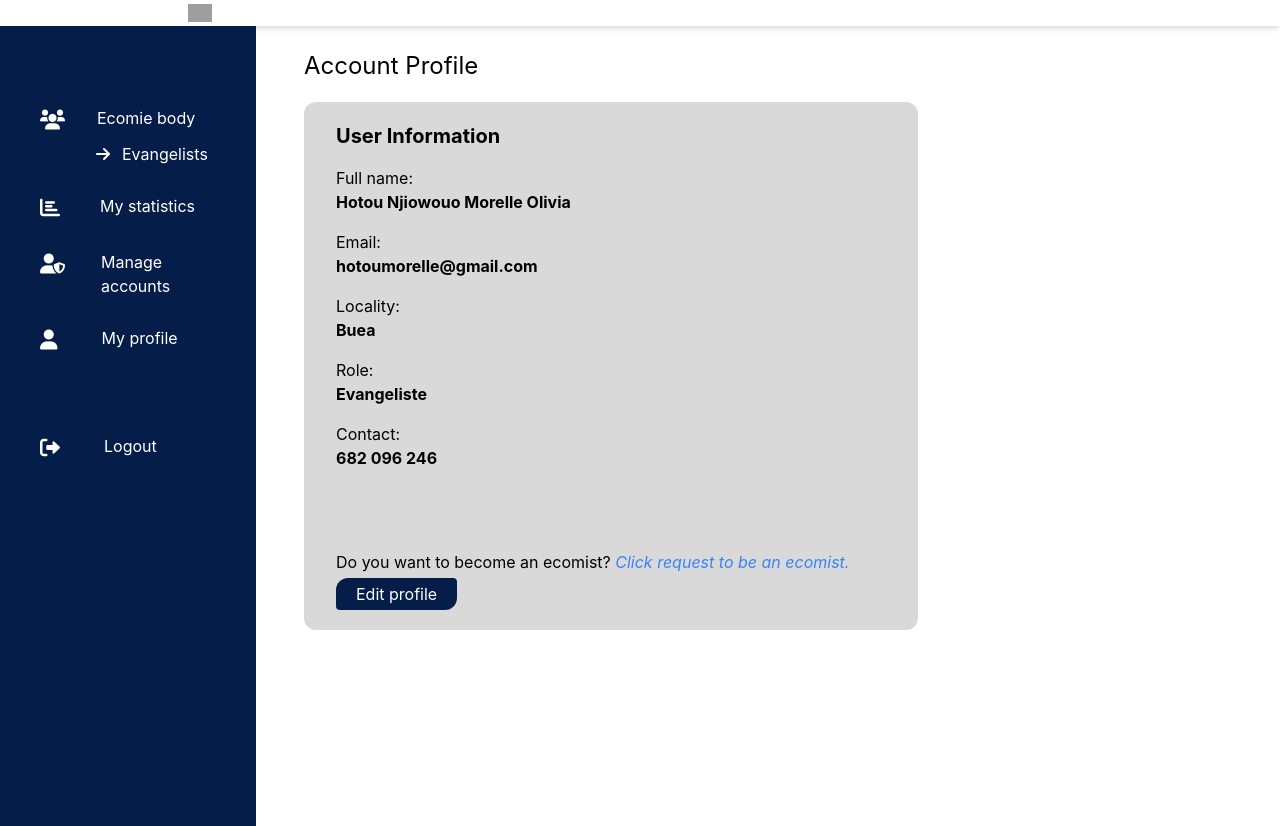
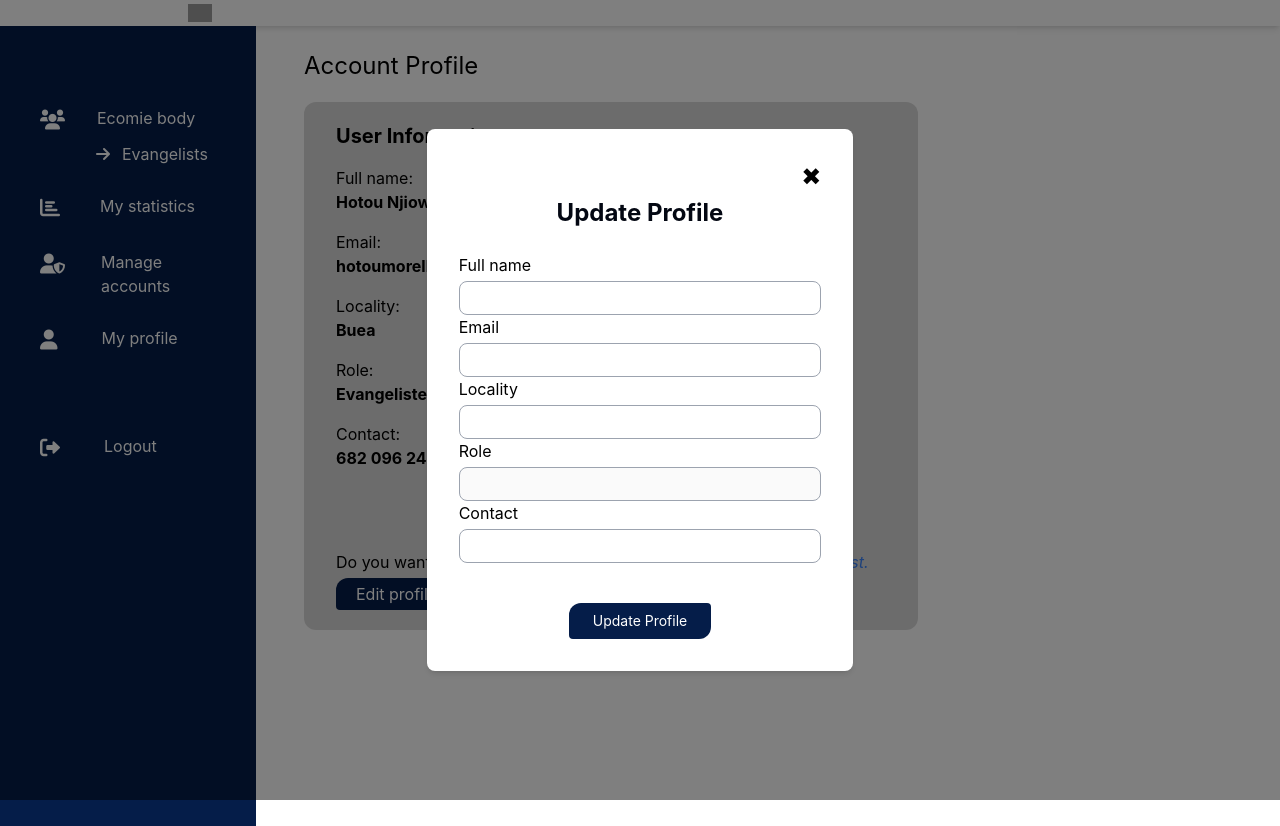
Before and after one commit to develope-with-me/ecomie-web, a React (Create React App) app: page /ui/user-profile in a window 1280 px wide. Both pictures are taken after a click on the button "Edit profile". Built offline with nearby package versions, Linux system fonts and the light colour scheme; no server answers; grey boxes are pictures that could not be loaded.

Commit message:
ec-t-8 | refactor: Added global translations, translated user profile page, build the edit profile form and modal.

```diff
--- a/src/App.tsx
+++ b/src/App.tsx
@@ -27,9 +27,9 @@ function App() {
                     <Route path="/ui/user-profile" element={<UserProfilePage/>}/>
                     <Route path="/ui/user-accounts"
                            element={
-                               <AuthorizeRoute isAuthenticated={isAuthenticated}>
+                               // <AuthorizeRoute isAuthenticated={isAuthenticated}>
                                    <UserAccount/>
-                               </AuthorizeRoute>
+                               // </AuthorizeRoute>
                            }
                     />
                     {/*<Route path="/ui/EcomistPage" element={<EcomistPage/>}/>*/}
--- a/src/component/component UI/inputComponent.tsx
+++ b/src/component/component UI/inputComponent.tsx
@@ -9,8 +9,9 @@ interface InputProps {
     placeholder?: string;
     validation?: {};
     error?: any;
+    disableField?: any
 }
-const InputComponent: React.FC<InputProps> = ({ type, name, label, register, validation, error, placeholder, ...props }) => {
+const InputComponent: React.FC<InputProps> = ({ type, name, label, register, validation, error, placeholder, disableField, ...props }) => {
     return (
         <div className="flex flex-col gap-1">
             <label>{label}</label>
@@ -19,6 +20,7 @@ const InputComponent: React.FC<InputProps> = ({ type, name, label, register, val
                 {...register ? register(name, validation) : ''}
                 id={name}
                 placeholder={placeholder}
+                disabled={disableField}
                 {...props}
                 className="w-full px-4 py-1 border border-gray-400 rounded-lg  block w-full p-2.5 dark:border-gray-600 dark:placeholder-gray-400 dark:text-white"
             />
--- a/src/index.tsx
+++ b/src/index.tsx
@@ -5,6 +5,7 @@ import App from './App';
 import reportWebVitals from './reportWebVitals';
 import {document} from "postcss";
 import './translate/i18n'
+import {TranslationProvider} from "./translate/translation-provider";
 
 const rootElement = window.document.getElementById('root');
 
@@ -12,7 +13,9 @@ if (rootElement) {
     const root = ReactDOM.createRoot(rootElement); // Create the root
     root.render(
         <React.StrictMode>
-            <App />
+            <TranslationProvider>
+                <App/>
+            </TranslationProvider>
         </React.StrictMode>
     );
 } else {
--- /dev/null
+++ b/src/pages/user-profile-page/user-profile-form.tsx
@@ -0,0 +1,49 @@
+import React from "react";
+import {useGlobalTranslation} from "../../translate/translation-provider";
+import InputComponent from "../../component/component UI/inputComponent";
+
+const UserProfileForm: React.FC = () => {
+    const {t} = useGlobalTranslation();
+
+    return (
+        <div>
+            <form action="">
+                <h2 className="text-2xl font-bold mb-6 text-center  text-gray-950">{t("updateProfile")}</h2>
+                <div>
+                    <InputComponent
+                        label={t("fullName")}
+                        type="text"
+                        name="fullName"
+                    />
+                    <InputComponent
+                        label={t("email")}
+                        type="email"
+                        name="email"
+                    />
+                    <InputComponent
+                        label={t("locality")}
+                        type="text"
+                        name="locality"
+                    />
+                    <InputComponent
+                        label={t("role")}
+                        type="text"
+                        name="role"
+                        disableField
+                    />
+                    <InputComponent
+                        label={t("contact")}
+                        type="text"
+                        name="contact"
+                    />
+                </div>
+                <div className='mt-10 flex items-center justify-center'>
+                    <button
+                        className="text-sm p-2 px-6 rounded rounded-tl-xl rounded-br-xl bg-customBlue text-white">{t("updateProfile")}</button>
+                </div>
+            </form>
+        </div>
+    )
+}
+
+export default UserProfileForm;
--- a/src/pages/user-profile-page/user-profile-page.tsx
+++ b/src/pages/user-profile-page/user-profile-page.tsx
@@ -4,9 +4,24 @@ import Layout from "../wrapper-layout/layout";
 import axios from "axios";
 import {ProfileDto} from "../../model/profileDto";
 import localStorageKeys from "../../constants/localStorageKeys";
+import Modal from "../../component/modal/Modal";
+import UserProfileForm from "./user-profile-form";
+import {useGlobalTranslation} from "../../translate/translation-provider";
 
 const UserProfilePage: React.FC = () => {
     const [profile, setProfile] = useState([]);
+    const [openForm, setOpenForm] = useState(false);
+    const [editIndex, setEditIndex] = useState<number | null>(null);
+
+    const {t} = useGlobalTranslation();
+
+    const handleAddStatisticsForm = () => {
+        setOpenForm(!openForm);
+    };
+    const closeForm = () => {
+        setOpenForm(false);
+        setEditIndex(null);
+    }
 
     const baseUrl = process.env.REACT_APP_BASE_URL
 
@@ -14,7 +29,7 @@ const UserProfilePage: React.FC = () => {
         axios.get<ProfileDto>(`${baseUrl}/secure/user/me`, {
             headers: {
                 'Content-Type': 'application/json; charset=UTF-8',
-        'Accept': 'application/json, text/plain, */*',
+                'Accept': 'application/json',
                 Authorization: `Bearer ${localStorage.getItem(localStorageKeys.AuthToken)}`,
             }
         })
@@ -22,56 +37,59 @@ const UserProfilePage: React.FC = () => {
     })
 
     return (
-    // <div className="h-screen flex">
-
         <Layout>
-      {/*< DashboardComponent />*/}
             <div className="md:w-3/4 w-auto ">
-        <h5 className="text-2xl px-12 pt-6">Account Profile</h5>
+                <h5 className="text-2xl px-12 pt-6">{t("accountProfile")}</h5>
                 <div className="w-4/5 mt-5 md:ml-12 ml-8 rounded-xl profile md:pl-8 pl-6 pt-5">
-          <h6 className="font-bold text-xl">User Information</h6>
+                    <h6 className="font-bold text-xl">{t("userInformation")}</h6>
                     <div className="mt-4">
-            <p>Full name:</p>
+                        <p>{t("fullName")}:</p>
                         <p className="font-bold">Hotou Njiowouo Morelle Olivia</p>
                     </div>
                     <div className="mt-4">
-            <p>Email:</p>
+                        <p>{t("email")}:</p>
                         <p className={"font-bold"}>hotoumorelle@gmail.com</p>
                     </div>
                     <div className="mt-4">
-            <p>Locality:</p>
+                        <p>{t("locality")}:</p>
                         <p className="font-bold">Buea</p>
                     </div>
                     <div className="mt-4">
-            <p>Role:</p>
+                        <p>{t("role")}:</p>
                         <p className="font-bold">Evangeliste</p>
                     </div>
                     <div className="mt-4">
-            <p>Contact:</p>
+                        <p>{t("contact")}:</p>
                         <p className="font-bold">682 096 246</p>
                     </div>
                     <div className="mt-20 pb-5">
                         <div className="mb-1">
                             <p>
-                Do you want to become an ecomist?
+                                {t("ecomistRequest")}?
                                 <span>
                   <i>
                     <a className="text-blue-500">
                       {" "}
-                      Click request to be an ecomist.
+                        {t("clickToBeAnEcomist")}.
                     </a>
                   </i>
                 </span>
                             </p>
                         </div>
-            <button className="p-1 px-5 rounded rounded-tl-xl rounded-br-xl edit-button">
-              Edit profile
+                        <button className="p-1 px-5 rounded rounded-tl-xl rounded-br-xl edit-button"
+                                onClick={handleAddStatisticsForm}
+                        >
+                            {t("editProfile")}
                         </button>
+                        <div className={`overlay-menu ${openForm ? 'block' : 'hidden'}`}>
+                            <Modal onClose={closeForm}>
+                                <UserProfileForm/>
+                            </Modal>
+                        </div>
                     </div>
                 </div>
             </div>
         </Layout>
-    // </div>
     );
 };
 
--- a/src/translate/en.json
+++ b/src/translate/en.json
@@ -7,6 +7,16 @@
     "forgotPassword": "Forgot password?",
     "loginButton": "LOGIN",
     "signUpPrompt": "Don't have an account?",
-    "signUpLink": "SIGN UP"
-
+    "signUpLink": "SIGN UP",
+    "updateProfile": "Update Profile",
+    "fullName": "Full name",
+    "email": "Email",
+    "locality": "Locality",
+    "role": "Role",
+    "contact": "Contact",
+    "editProfile": "Edit profile",
+    "ecomistRequest": "Do you want to become an ecomist",
+    "clickToBeAnEcomist": "Click to request to be an ecomist",
+    "userInformation": "User Information",
+    "accountProfile": "Account Profile"
 }
--- a/src/translate/fr.json
+++ b/src/translate/fr.json
@@ -7,5 +7,7 @@
   "forgotPassword": "Mot de passe oublié ?",
   "loginButton": "CONNEXION",
   "signUpPrompt": "Vous n'avez pas de compte ?",
-  "signUpLink": "INSCRIPTION"
-  }
+  "signUpLink": "INSCRIPTION",
+  "updateProfile": "Modifier votre profile"
+
+}
--- /dev/null
+++ b/src/translate/translation-provider.tsx
@@ -0,0 +1,25 @@
+import {createContext, useContext} from "react";
+import {useTranslation} from "react-i18next";
+import React from 'react';
+
+interface TranslationContextType {
+    t: (key: string) => string;
+    i18n: any; // You can replace `any` with specific types if needed
+}
+
+const TranslationContext = createContext<TranslationContextType | null>(null);
+
+export const TranslationProvider: React.FC<{ children: React.ReactNode }> = ({children}) => {
+    const {t, i18n} = useTranslation();
+    return (
+        <TranslationContext.Provider value={{t, i18n}}>{children}</TranslationContext.Provider>
+    );
+};
+
+export const useGlobalTranslation = () => {
+    const context = useContext(TranslationContext);
+    if (!context) {
+        throw new Error('useGlobalTranslation must be used within a TranslationProvider');
+    }
+    return context;
+}
```
Also changed, not shown: src/pages/Auth/Login.tsx (+16 -13 lines). Lines whose indentation alone changed are shown as unchanged.
